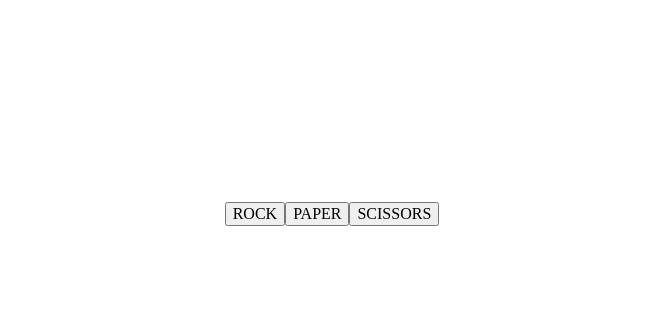
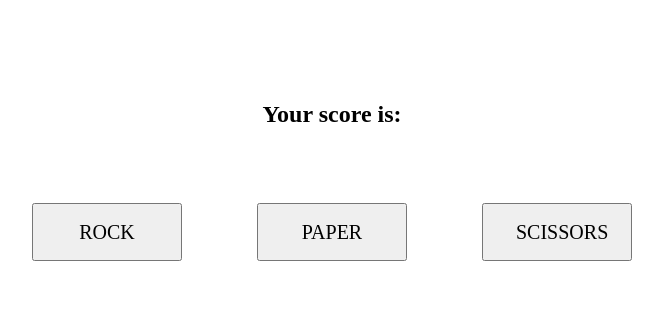
Before and after one commit to JasonBet/rock-paper-scissors, a plain HTML site: page index.html in a window 1280 px wide. Shown: the part 194-529 px from the top of the page, without its empty margins (308-971 px from the left). Drawn offline with Linux system fonts and the light colour scheme.

Commit message:
Style score and buttons

```diff
--- a/index.html
+++ b/index.html
@@ -7,15 +7,18 @@
     <link rel="stylesheet" href="styles.css">
 </head>
 <body>
+    <div id="score">
+        Your score is:
+    </div>
     <div id="gameBody">
         <div>
-            <button class="button">ROCK</button>
+            <button class="button rock">ROCK</button>
         </div>
         <div>
-            <button class="button">PAPER</button>
+            <button class="button paper">PAPER</button>
         </div>
         <div>
-            <button class="button">SCISSORS</button>
+            <button class="button scissors">SCISSORS</button>
         </div>
     </div>
     <script src="rockpaperscissors.js"></script>
--- a/styles.css
+++ b/styles.css
@@ -1,11 +1,3 @@
-#gameBody {
-    height: 50px;
-
-    display: flex;
-    justify-content: center;
-    align-items: center;
-}
-
 /* CSS RESET CODE */
 *,
 *::before,
@@ -20,6 +12,7 @@ figure, blockquote, dl, dd {
 
 body {
     display: flex;
+    flex-direction: column;
     justify-content: center;
     align-items: center;
     min-height: 100vh;
@@ -36,3 +29,24 @@ textarea, select {
   font-family: inherit;
   font-size: inherit;
 }
+
+/* Styles */
+#score {
+    font-size: 24px;
+    font-weight: 900;
+}
+
+#gameBody {
+    height: 200px;
+    width: 600px;
+    display: flex;
+    justify-content: space-between;
+    align-items: center;
+}
+
+.button {
+    width: 150px;
+    padding: 16px 32px;
+    font-size: 20px;
+    text-align: center;
+}
```
